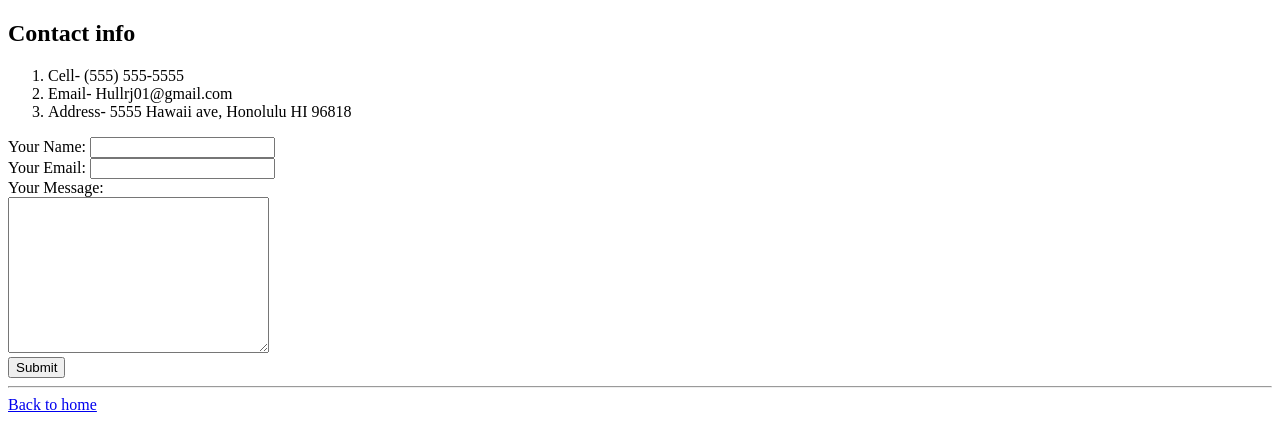
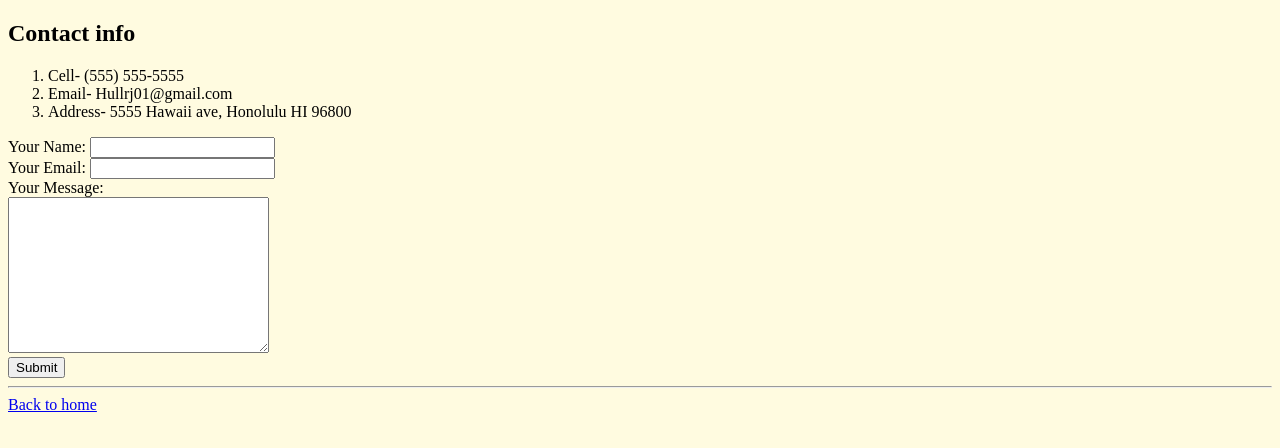
Before and after one commit to Hullrj01/cv, a plain HTML site: page contactinfo.html in a window 1280 px wide. Drawn offline with Linux system fonts and the light colour scheme.

Commit message:
Update contactinfo.html

```diff
--- a/contactinfo.html
+++ b/contactinfo.html
@@ -1,19 +1,19 @@
 <!DOCTYPE html>
 <html lang="en" dir="ltr">
-  <head>
+    <head>
     <meta charset="utf-8">
     <title>Riley's contact info</title>
   </head>
-  <body>
+  <body style="background-color: #FFFBE0;">
     <h2>Contact info</h2>
     <ol>
       <li>Cell- (555) 555-5555</li>
       <li>Email- Hullrj01@gmail.com</li>
-      <li>Address- 5555 Hawaii ave, Honolulu HI 96818</li>
+      <li>Address- 5555 Hawaii ave, Honolulu HI 96800</li>
     </ol>
 
     <form action="mailto:hullrj01@gmail.com" method="post" enctype="text/plain">
-      <!- action defines function of input(?) so here, any interaction with inputs takes us to index/homepage>
+      <!-- action defines function of input(?) so here, any interaction with inputs takes us to index/homepage-->
       <label>Your Name:</label>
       <input type="text" name="Yourname" value="">
       <br>
```
